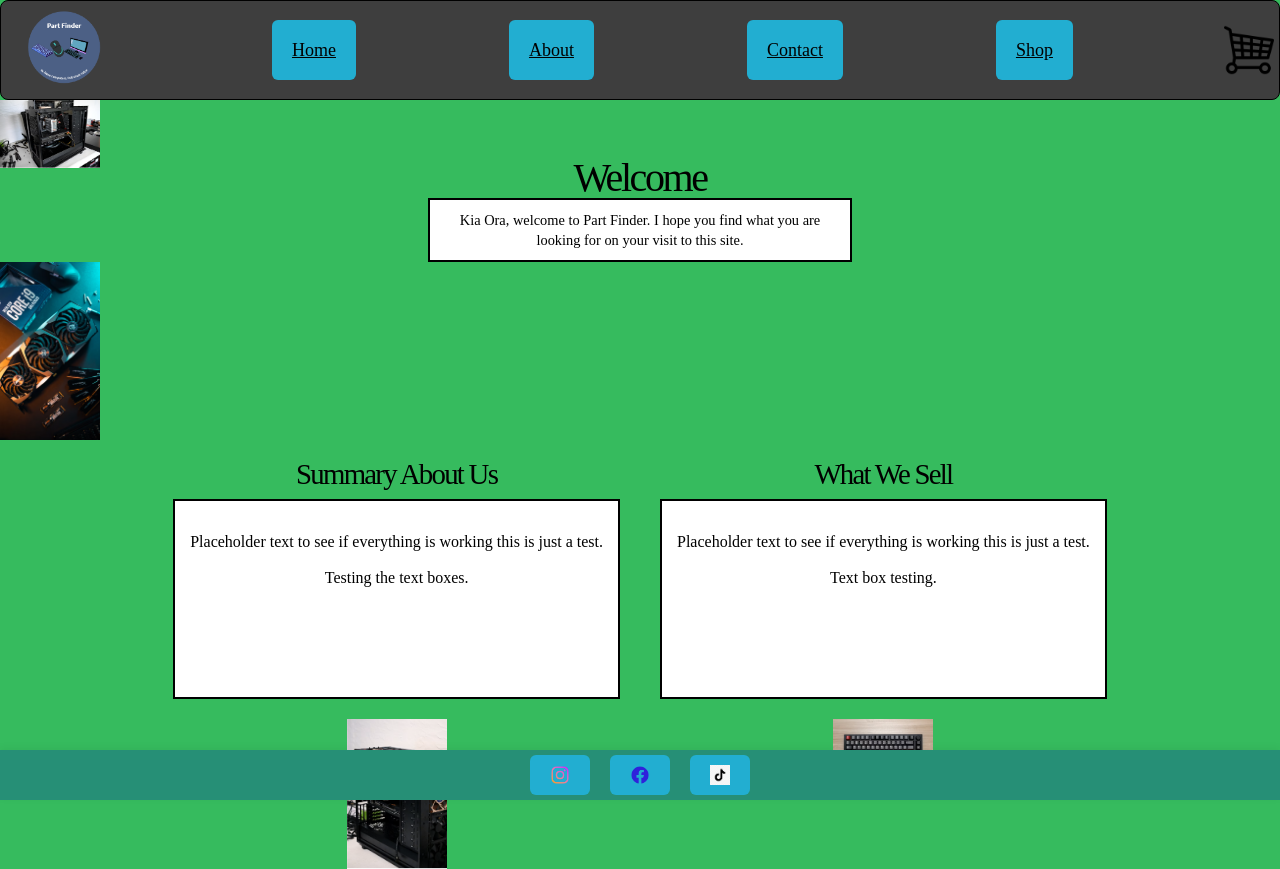
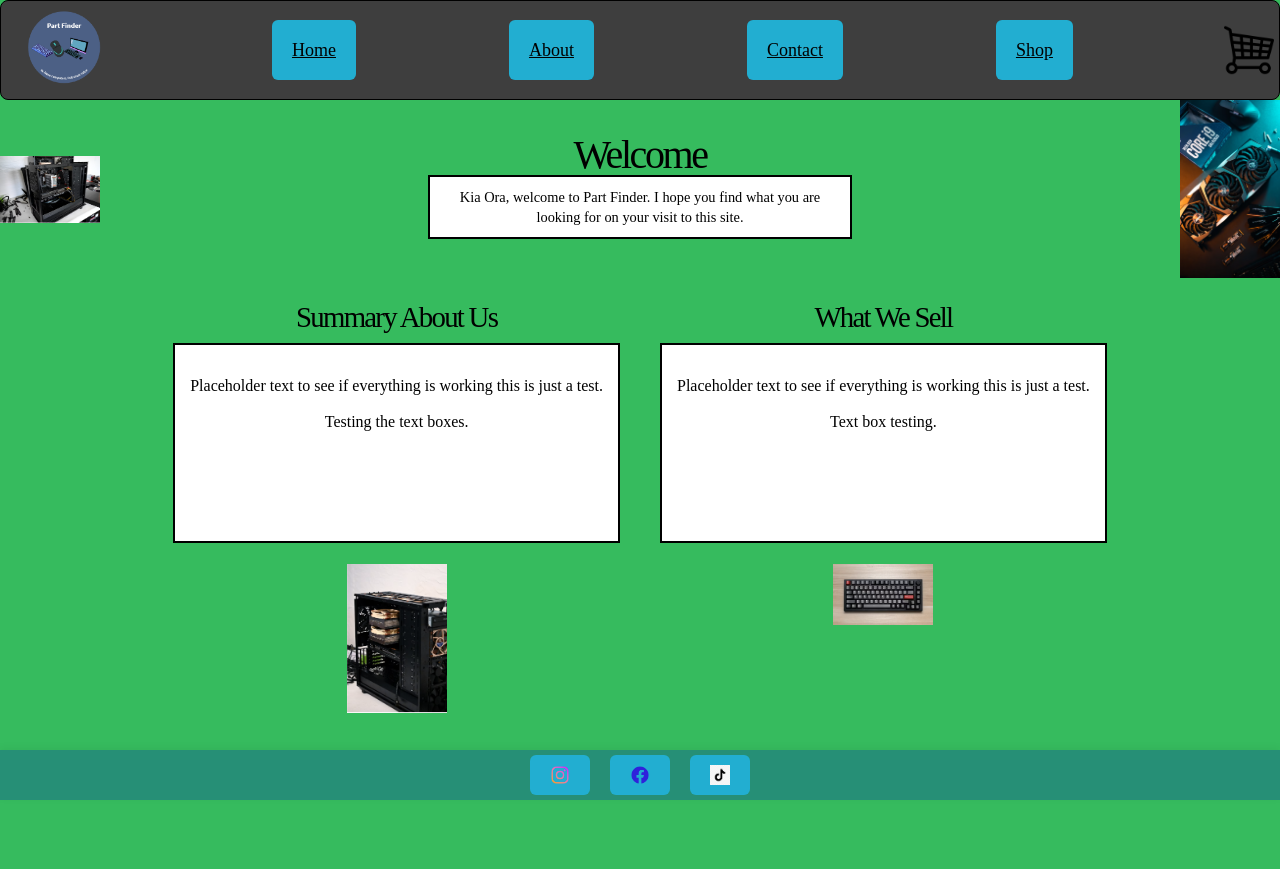
Before and after one commit to ABL-15/part-finder, a plain HTML site: page index.html in a window 1280 px wide. After the commit the page ends 800 px from the top, so only its background shows below. Drawn offline with Linux system fonts and the light colour scheme.

Commit message:
Put the images into the right place. Top left and top right of the page.

```diff
--- a/index.html
+++ b/index.html
@@ -29,14 +29,22 @@
 		</nav>
 
 	</header>
-	<img src="images/pcside.png" alt="pc" class="welcome-img">
 
-	<div class="welcome-section">
-		<h1>Welcome</h1>
-		<div class="welcome-bar">Kia Ora, welcome to Part Finder. I hope you find what you are looking for on your visit
-			to this site.</div>
+	<div class="outer-container">
+		<div class="left-image">
+			<img src="images/pcside.png" alt="pc" class="welcomeleft-img">
+		</div>
+		<div class="welcome-section">
+			<h1>Welcome</h1>
+			<div class="welcome-bar">Kia Ora, welcome to Part Finder. I hope you find what you are looking for on your
+				visit
+				to this site.</div>
+		</div>
+		<div class="right-image">
+			<img src="images/graphicscard.png" alt="graphicscard" class="welcome-img">
+		</div>
 	</div>
-	<img src="images/graphicscard.png" alt="graphicscard" class="welcome-img">
+
 
 
 	<main class="main-content">
@@ -61,10 +69,6 @@
 			<img src="images/kb3.png" alt="keyboard" class="showcase-img">
 		</section>
 	</main>
-
-
-
-
 
 	<footer>
 		<nav>
--- a/index_styles.css
+++ b/index_styles.css
@@ -165,6 +165,12 @@ footer nav ul li {
     object-fit: cover;
 }
 
+.welcomeleft-img {
+    width: 100px;
+    height: auto;
+    object-fit: cover;
+}
+
 .welcome-section h1 {
     font-size: 2.5rem;
     margin: 0 0 10px 0;
@@ -181,8 +187,9 @@ footer nav ul li {
 
 .showcase-img {
     width: 100px;
+    max-width: 400px;
     height: auto;
-    object-fit: cover;
+    border: 1px solid transparent;
 }
 
 .main-content {
@@ -217,3 +224,18 @@ footer nav ul li {
     box-sizing: border-box;
     margin-bottom: 20px;
 }
+
+.outer-container {
+    display: flex;
+    justify-content: space-between;
+    align-items: center;
+    /* Vertically centers the images if they have different heights */
+    width: 100%;
+    /* Ensures the container stretches fully */
+}
+
+/* Optional: Ensure responsive sizing for your images */
+.outer-container img {
+    max-width: 100%;
+    height: auto;
+}
```
